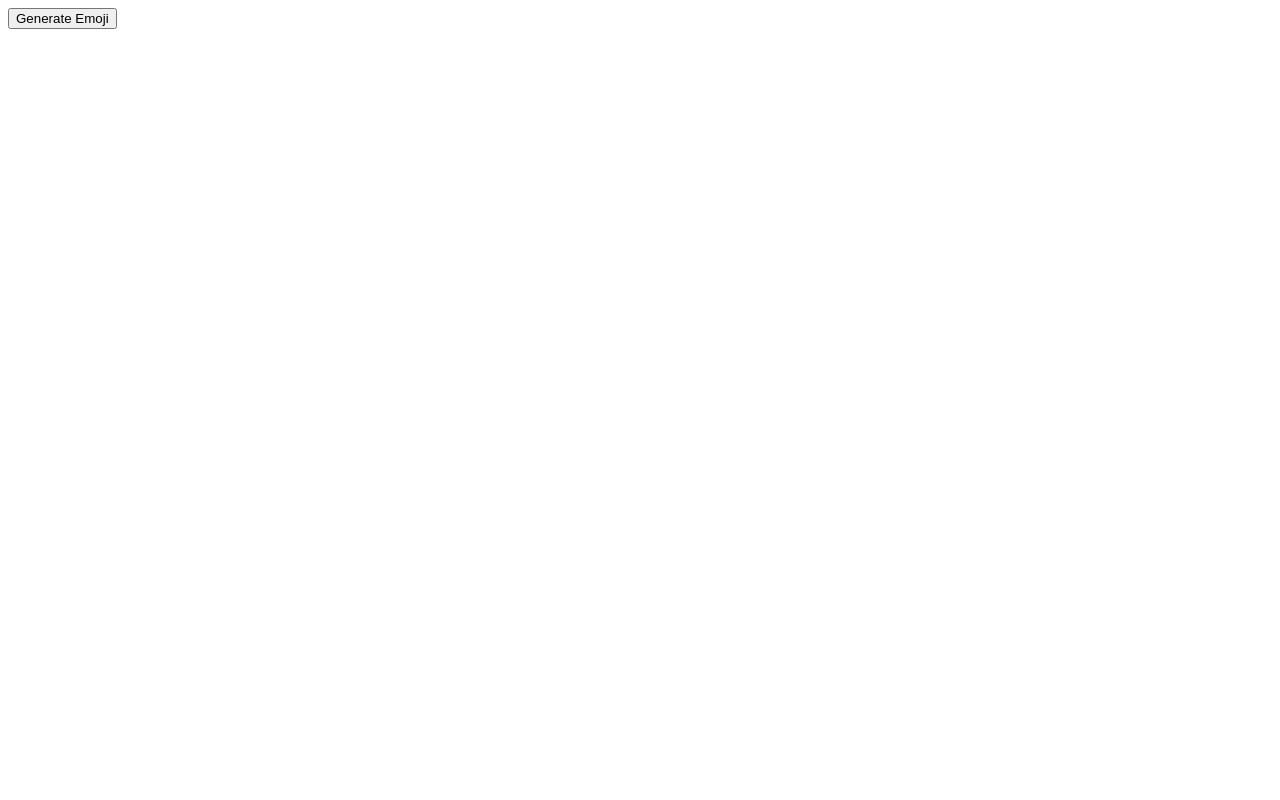
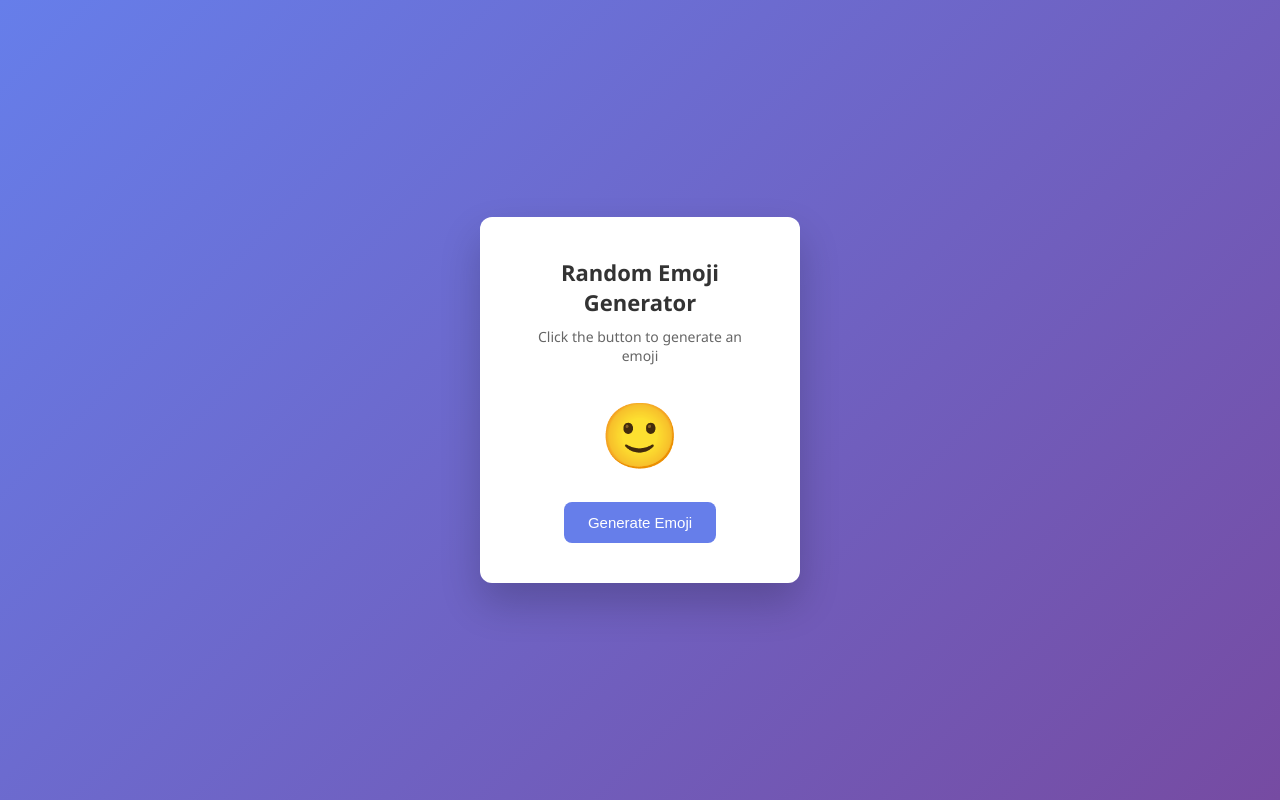
Before and after one commit to neerajKashyap-cmd/emoji12, a plain HTML site: page emogi/index.html in a window 1280 px wide. Drawn offline with Linux system fonts and the light colour scheme.

Commit message:
Update index.html

```diff
--- a/emogi/index.html
+++ b/emogi/index.html
@@ -1,21 +1,85 @@
 <!DOCTYPE html>
-<html>
+<html lang="en">
 <head>
+  <meta charset="UTF-8">
   <title>Random Emoji Generator</title>
+
+  <style>
+    * {
+      margin: 0;
+      padding: 0;
+      box-sizing: border-box;
+    }
+
+    body {
+      height: 100vh;
+      display: flex;
+      justify-content: center;
+      align-items: center;
+      background: linear-gradient(135deg, #667eea, #764ba2);
+      font-family: "Segoe UI", sans-serif;
+    }
+
+    .container {
+      background: #fff;
+      padding: 40px;
+      border-radius: 12px;
+      text-align: center;
+      width: 320px;
+      box-shadow: 0 20px 40px rgba(0, 0, 0, 0.2);
+    }
+
+    h1 {
+      font-size: 22px;
+      margin-bottom: 10px;
+      color: #333;
+    }
+
+    .subtitle {
+      font-size: 14px;
+      color: #666;
+      margin-bottom: 25px;
+    }
+
+    #emoji {
+      font-size: 64px;
+      margin-bottom: 25px;
+      transition: transform 0.2s ease;
+    }
+
+    button {
+      padding: 12px 24px;
+      border: none;
+      border-radius: 8px;
+      background: #667eea;
+      color: white;
+      font-size: 15px;
+      cursor: pointer;
+      transition: background 0.3s ease, transform 0.1s ease;
+    }
+
+    button:hover {
+      background: #5a67d8;
+    }
+
+    button:active {
+      transform: scale(0.95);
+    }
+  </style>
 </head>
+
 <body>
 
-<button onclick="generateEmoji()">Generate Emoji</button>
-<p id="emoji" style="font-size:40px;"></p>
+  <div class="container">
+    <h1>Random Emoji Generator</h1>
+    <p class="subtitle">Click the button to generate an emoji</p>
 
-<script>
-  const emojis = ["😀","😂","🥲","😍","😎","🤯","😭","😡","🤡","👻","🔥","💀","✨","🚀","🍕","🐶","🐱","🦄"];
+    <div id="emoji">🙂</div>
 
-  function generateEmoji() {
-    const randomIndex = Math.floor(Math.random() * emojis.length);
-    document.getElementById("emoji").innerText = emojis[randomIndex];
-  }
-</script>
+    <button onclick="generateEmoji()">Generate Emoji</button>
+  </div>
 
+  <!-- External JavaScript -->
+  <script src="script.js"></script>
 </body>
 </html>
```
